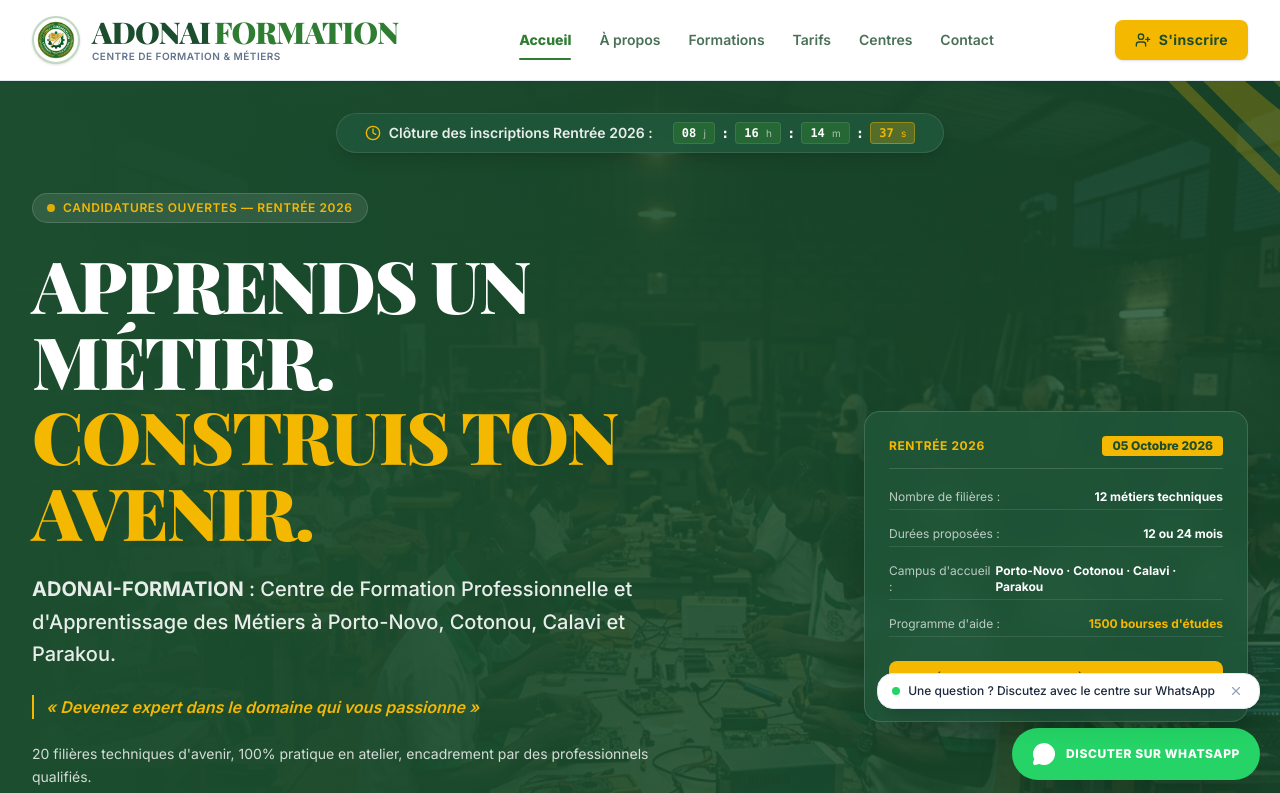
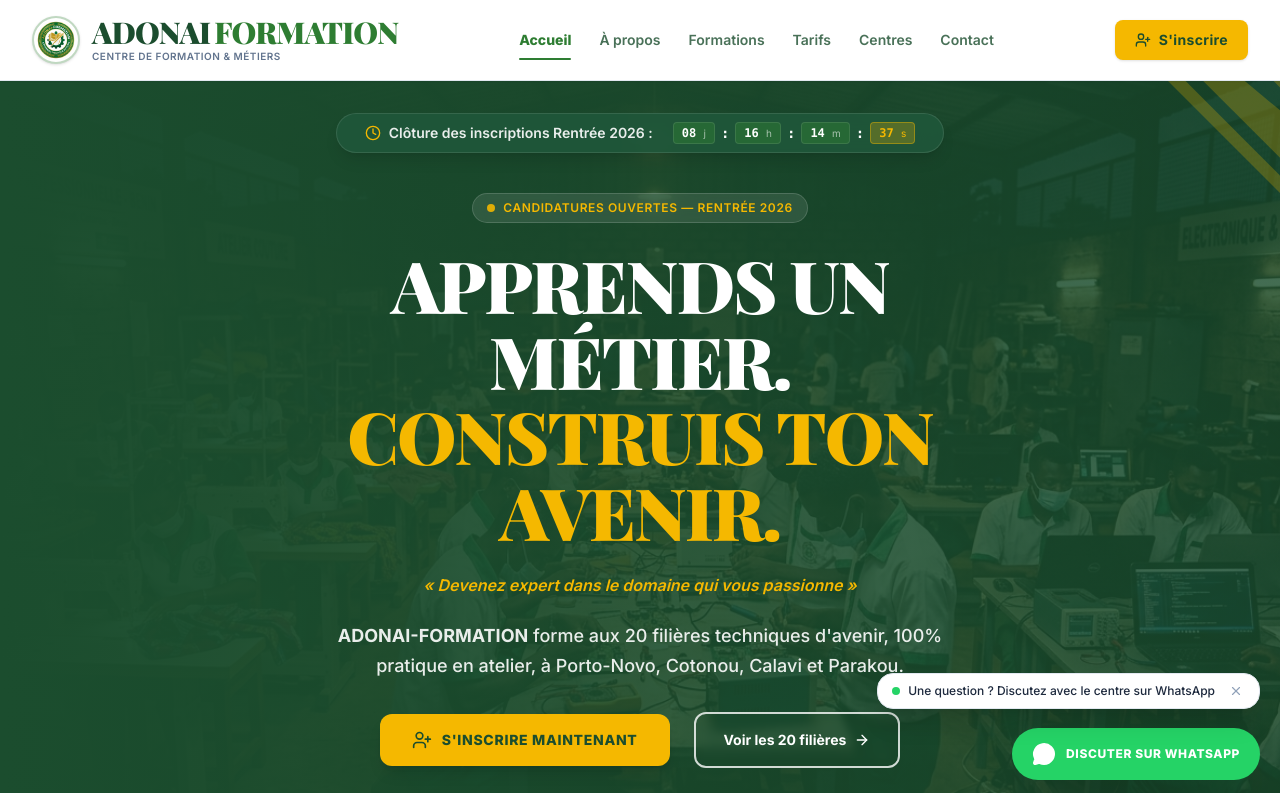
Before and after one commit to olabrayane5-stack/adonai-formation, a React (Vite) app: page / in a window 1280 px wide. Shown: the top 793 px of the page. Built offline with nearby package versions, Linux system fonts and the light colour scheme.

Commit message:
Refactor Hero component layout and content structure
Refactor Hero component layout for better readability and alignment. Updated content structure and styling for improved user experience.

```diff
--- a/src/components/Hero.tsx
+++ b/src/components/Hero.tsx
@@ -96,10 +96,8 @@
           </div>
         </div>
 
-        {/* Contenu principal : Texte aligné à gauche (pas centré), sur 60-70% de la largeur */}
-        <div className="grid grid-cols-1 lg:grid-cols-12 gap-8 items-center my-auto">
-
-          <div className="lg:col-span-8 max-w-3xl space-y-6 text-left">
+        {/* Contenu principal : colonne unique centrée, un seul point focal */}
+        <div className="max-w-3xl mx-auto text-center space-y-6 my-auto">
 
           {/* Badge calendrier/date : jaune doux #F5B800 */}
           <div className="inline-flex items-center gap-2 px-3.5 py-1.5 rounded-full bg-white/10 border border-white/15 backdrop-blur-sm text-xs font-semibold text-[#F5B800] uppercase tracking-wider">
@@ -113,23 +111,18 @@
             <span className="text-[#F5B800]">Construis ton avenir.</span>
           </h1>
 
-            {/* Sous-titre */}
-            <p className="text-base sm:text-xl font-medium text-white/90 leading-relaxed max-w-2xl">
-              <strong>ADONAI-FORMATION</strong> : Centre de Formation Professionnelle et d'Apprentissage des Métiers à Porto-Novo, Cotonou, Calavi et Parakou.
-            </p>
-
-            {/* Citation courte avec accent corail */}
-            <p className="text-sm sm:text-base font-semibold text-[#F5B800] italic border-l-2 border-[#F5B800] pl-3">
+          {/* Slogan officiel, en une ligne légère sous le titre */}
+          <p className="text-sm sm:text-base font-semibold text-[#F5B800] italic">
             « Devenez expert dans le domaine qui vous passionne »
           </p>
 
-            {/* Phrase complémentaire */}
-            <p className="text-xs sm:text-sm text-white/80 leading-relaxed max-w-2xl">
-              20 filières techniques d'avenir, 100% pratique en atelier, encadrement par des professionnels qualifiés.
+          {/* Sous-titre unique : institution + filières + villes + approche, en un seul paragraphe */}
+          <p className="text-base sm:text-lg font-medium text-white/90 leading-relaxed max-w-2xl mx-auto">
+            <strong>ADONAI-FORMATION</strong> forme aux 20 filières techniques d'avenir, 100% pratique en atelier, à Porto-Novo, Cotonou, Calavi et Parakou.
           </p>
 
-            {/* Deux boutons côte à côte : CTA principal en corail plein, secondaire en contour */}
-            <div className="flex flex-col sm:flex-row items-stretch sm:items-center gap-4 pt-4">
+          {/* Deux boutons côte à côte, bien espacés : CTA principal en gold plein, secondaire en contour */}
+          <div className="flex flex-col sm:flex-row items-stretch sm:items-center justify-center gap-4 sm:gap-6 pt-2">
             <button
               onClick={onRegisterClick}
               className="flex items-center justify-center gap-2.5 px-8 py-4 rounded-xl bg-[#F5B800] hover:bg-[#E0A600] text-[#1B4D2E] font-extrabold text-sm uppercase tracking-wider shadow-lg hover:shadow-xl transition-all cursor-pointer"
@@ -148,7 +141,7 @@
           </div>
 
           {/* Repères concrets d'admission */}
-            <div className="pt-4 flex flex-wrap items-center gap-y-2 gap-x-6 text-xs text-white/75">
+          <div className="pt-2 flex flex-wrap items-center justify-center gap-y-2 gap-x-6 text-xs text-white/75">
             <div className="flex items-center gap-1.5">
               <CheckCircle2 className="w-4 h-4 text-[#F5B800]" />
               <span>100% pratique en atelier</span>
@@ -165,50 +158,6 @@
 
         </div>
 
-          {/* Colonne de droite (desktop) : Encadré sombre arrondi */}
-          <div className="lg:col-span-4 hidden lg:block">
-            <div className="bg-[#20573A]/80 backdrop-blur-md rounded-2xl border border-white/15 p-6 space-y-4 text-white shadow-2xl">
-              <div className="flex items-center justify-between border-b border-white/15 pb-3">
-                <span className="text-xs uppercase tracking-wider font-bold text-[#F5B800]">
-                  Rentrée 2026
-                </span>
-                <span className="text-xs bg-[#F5B800] text-[#1B4D2E] px-2.5 py-0.5 rounded font-extrabold">
-                  05 Octobre 2026
-                </span>
-              </div>
-
-              <div className="space-y-3 text-xs">
-                <div className="flex justify-between py-1 border-b border-white/10">
-                  <span className="text-white/70">Nombre de filières :</span>
-                  <strong className="text-white font-bold">12 métiers techniques</strong>
-                </div>
-                <div className="flex justify-between py-1 border-b border-white/10">
-                  <span className="text-white/70">Durées proposées :</span>
-                  <strong className="text-white font-bold">12 ou 24 mois</strong>
-                </div>
-                <div className="flex justify-between py-1 border-b border-white/10">
-                  <span className="text-white/70">Campus d'accueil :</span>
-                  <strong className="text-white font-bold">Porto-Novo · Cotonou · Calavi · Parakou</strong>
-                </div>
-                <div className="flex justify-between py-1 border-b border-white/10">
-                  <span className="text-white/70">Programme d'aide :</span>
-                  <strong className="text-[#F5B800] font-bold">1500 bourses d'études</strong>
-                </div>
-              </div>
-
-              <div className="pt-2">
-                <button
-                  onClick={onRegisterClick}
-                  className="w-full py-2.5 rounded-lg bg-[#F5B800] hover:bg-[#E0A600] text-[#1B4D2E] font-bold text-xs uppercase tracking-wider transition-colors cursor-pointer shadow-sm"
-                >
-                  Réserver ma place dès maintenant
-                </button>
-              </div>
-            </div>
-          </div>
-
-        </div>
-
       </div>
     </section>
   );
```
Lines whose indentation alone changed are shown as unchanged.
